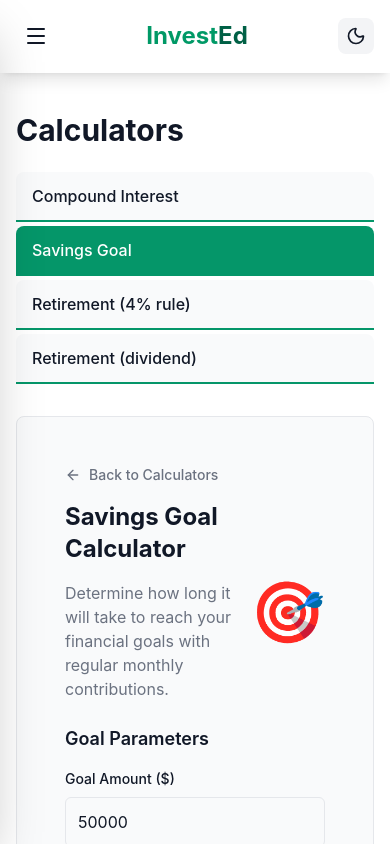
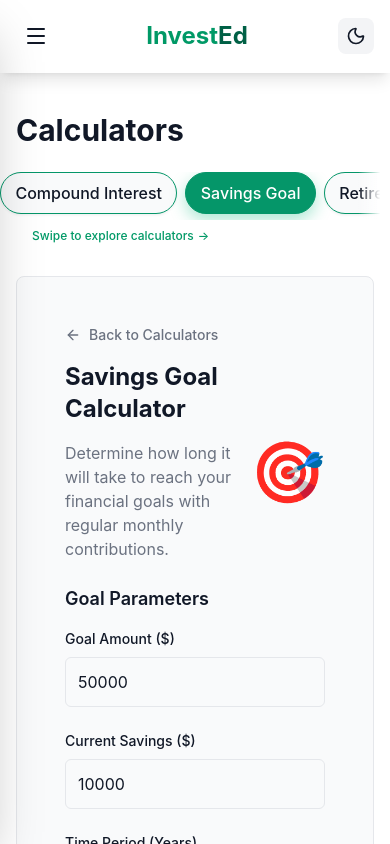
Before and after one commit to samuel-kar/invest-ed, a React (Vite) app in the folder frontend/: page /calculators/savings-goal in a window 390 px wide. Shown: the top 844 px of the page. Built offline with nearby package versions, Linux system fonts and the light colour scheme; no server answers.

Commit message:
change tab navigation, color and especially mobile view

```diff
--- a/frontend/src/routes/analysis.tsx
+++ b/frontend/src/routes/analysis.tsx
@@ -20,42 +20,37 @@ function AnalysisPage() {
 
         {/* Tab Navigation */}
         <div className="mb-8">
-          <nav className="tab-nav flex-col md:flex-row" role="tablist">
+          <div className="relative -mx-4 md:mx-0">
+            <nav className="tab-nav md:flex-wrap px-4 md:px-0" role="tablist">
               <Link
                 to="/analysis/ddm"
-              className="px-4 py-2.5 md:py-2 w-full md:w-auto rounded-lg md:rounded-t-lg md:rounded-b-none font-medium transition-colors duration-200"
-              style={{
-                backgroundColor: 'var(--bg-secondary)',
-                color: 'var(--text-primary)',
-                borderBottom: '2px solid var(--accent-color)',
-              }}
-              activeProps={{
-                style: {
-                  backgroundColor: 'var(--accent-color)',
-                  color: 'white',
-                },
-              }}
+                className="inline-flex items-center justify-center font-medium transition-colors duration-200 focus-visible:outline focus-visible:outline-2 focus-visible:outline-offset-2 focus-visible:outline-[var(--accent-color)]"
               >
                 DDM Analysis
               </Link>
               <Link
                 to="/analysis/chowder"
-              className="px-4 py-2.5 md:py-2 w-full md:w-auto rounded-lg md:rounded-t-lg md:rounded-b-none font-medium transition-colors duration-200"
-              style={{
-                backgroundColor: 'var(--bg-secondary)',
-                color: 'var(--text-primary)',
-                borderBottom: '2px solid var(--accent-color)',
-              }}
-              activeProps={{
-                style: {
-                  backgroundColor: 'var(--accent-color)',
-                  color: 'white',
-                },
-              }}
+                className="inline-flex items-center justify-center font-medium transition-colors duration-200 focus-visible:outline focus-visible:outline-2 focus-visible:outline-offset-2 focus-visible:outline-[var(--accent-color)]"
               >
                 Chowder Rule
               </Link>
             </nav>
+            <div
+              className="pointer-events-none absolute inset-y-0 right-0 w-8 md:hidden"
+              style={{
+                background:
+                  'linear-gradient(90deg, rgba(255,255,255,0) 0%, var(--bg-primary) 70%)',
+              }}
+              aria-hidden="true"
+            />
+          </div>
+          <div
+            className="mt-2 text-xs font-medium text-emerald-600 md:hidden flex items-center gap-1 px-4"
+            aria-hidden="true"
+          >
+            <span>Swipe to browse analyses</span>
+            <span>→</span>
+          </div>
         </div>
 
         {/* Tab Content */}
--- a/frontend/src/routes/calculators.tsx
+++ b/frontend/src/routes/calculators.tsx
@@ -20,76 +20,48 @@ function CalculatorsPage() {
 
         {/* Tab Navigation */}
         <div className="mb-8">
-          <nav className="tab-nav flex-col md:flex-row" role="tablist">
+          <div className="relative -mx-4 md:mx-0">
+            <nav className="tab-nav md:flex-wrap px-4 md:px-0" role="tablist">
               <Link
                 to="/calculators/CompoundInterest"
-              className="px-4 py-2.5 md:py-2 w-full md:w-auto rounded-lg md:rounded-t-lg md:rounded-b-none font-medium transition-colors duration-200"
-              style={{
-                backgroundColor: 'var(--bg-secondary)',
-                color: 'var(--text-primary)',
-                borderBottom: '2px solid var(--accent-color)',
-              }}
-              activeProps={{
-                style: {
-                  backgroundColor: 'var(--accent-color)',
-                  color: 'white',
-                },
-              }}
+                className="inline-flex items-center justify-center font-medium transition-colors duration-200 focus-visible:outline focus-visible:outline-2 focus-visible:outline-offset-2 focus-visible:outline-[var(--accent-color)]"
               >
               Compound Interest
             </Link>
               <Link
                 to="/calculators/savings-goal"
-              className="px-4 py-2.5 md:py-2 w-full md:w-auto rounded-lg md:rounded-t-lg md:rounded-b-none font-medium transition-colors duration-200"
-              style={{
-                backgroundColor: 'var(--bg-secondary)',
-                color: 'var(--text-primary)',
-                borderBottom: '2px solid var(--accent-color)',
-              }}
-              activeProps={{
-                style: {
-                  backgroundColor: 'var(--accent-color)',
-                  color: 'white',
-                },
-              }}
+                className="inline-flex items-center justify-center font-medium transition-colors duration-200 focus-visible:outline focus-visible:outline-2 focus-visible:outline-offset-2 focus-visible:outline-[var(--accent-color)]"
               >
               Savings Goal
             </Link>
               <Link
                 to="/calculators/retirement4percent"
-              className="px-4 py-2.5 md:py-2 w-full md:w-auto rounded-lg md:rounded-t-lg md:rounded-b-none font-medium transition-colors duration-200"
-              style={{
-                backgroundColor: 'var(--bg-secondary)',
-                color: 'var(--text-primary)',
-                borderBottom: '2px solid var(--accent-color)',
-              }}
-              activeProps={{
-                style: {
-                  backgroundColor: 'var(--accent-color)',
-                  color: 'white',
-                },
-              }}
+                className="inline-flex items-center justify-center font-medium transition-colors duration-200 focus-visible:outline focus-visible:outline-2 focus-visible:outline-offset-2 focus-visible:outline-[var(--accent-color)]"
               >
               Retirement (4% rule)
             </Link>
               <Link
                 to="/calculators/retirement-dividend"
-              className="px-4 py-2.5 md:py-2 w-full md:w-auto rounded-lg md:rounded-t-lg md:rounded-b-none font-medium transition-colors duration-200"
-              style={{
-                backgroundColor: 'var(--bg-secondary)',
-                color: 'var(--text-primary)',
-                borderBottom: '2px solid var(--accent-color)',
-              }}
-              activeProps={{
-                style: {
-                  backgroundColor: 'var(--accent-color)',
-                  color: 'white',
-                },
-              }}
+                className="inline-flex items-center justify-center font-medium transition-colors duration-200 focus-visible:outline focus-visible:outline-2 focus-visible:outline-offset-2 focus-visible:outline-[var(--accent-color)]"
               >
               Retirement (dividend)
             </Link>
             </nav>
+            <div
+              className="pointer-events-none absolute inset-y-0 right-0 w-8 md:hidden"
+              style={{
+                background: 'linear-gradient(90deg, rgba(255,255,255,0) 0%, var(--bg-primary) 70%)',
+              }}
+              aria-hidden="true"
+            />
+          </div>
+          <div
+            className="mt-2 text-xs font-medium text-emerald-600 md:hidden flex items-center gap-1 px-4"
+            aria-hidden="true"
+          >
+            <span>Swipe to explore calculators</span>
+            <span>→</span>
+          </div>
         </div>
 
         {/* Tab Content */}
--- a/frontend/src/routes/saved.tsx
+++ b/frontend/src/routes/saved.tsx
@@ -49,42 +49,36 @@ function SavedPage() {
 
         {/* Tab Navigation */}
         <div className="mb-8">
-          <nav className="tab-nav flex-col md:flex-row" role="tablist">
+          <div className="relative -mx-4 md:mx-0">
+            <nav className="tab-nav md:flex-wrap px-4 md:px-0" role="tablist">
               <Link
                 to="/saved/ddm"
-              className="px-4 py-2.5 md:py-2 w-full md:w-auto rounded-lg md:rounded-t-lg md:rounded-b-none font-medium transition-colors duration-200"
-              style={{
-                backgroundColor: 'var(--bg-secondary)',
-                color: 'var(--text-primary)',
-                borderBottom: '2px solid var(--accent-color)',
-              }}
-              activeProps={{
-                style: {
-                  backgroundColor: 'var(--accent-color)',
-                  color: 'white',
-                },
-              }}
+                className="inline-flex items-center justify-center font-medium transition-colors duration-200 focus-visible:outline focus-visible:outline-2 focus-visible:outline-offset-2 focus-visible:outline-[var(--accent-color)]"
               >
               DDM
             </Link>
               <Link
                 to="/saved/chowder"
-              className="px-4 py-2.5 md:py-2 w-full md:w-auto rounded-lg md:rounded-t-lg md:rounded-b-none font-medium transition-colors duration-200"
-              style={{
-                backgroundColor: 'var(--bg-secondary)',
-                color: 'var(--text-primary)',
-                borderBottom: '2px solid var(--accent-color)',
-              }}
-              activeProps={{
-                style: {
-                  backgroundColor: 'var(--accent-color)',
-                  color: 'white',
-                },
-              }}
+                className="inline-flex items-center justify-center font-medium transition-colors duration-200 focus-visible:outline focus-visible:outline-2 focus-visible:outline-offset-2 focus-visible:outline-[var(--accent-color)]"
               >
               Chowder rule
             </Link>
             </nav>
+            <div
+              className="pointer-events-none absolute inset-y-0 right-0 w-8 md:hidden"
+              style={{
+                background: 'linear-gradient(90deg, rgba(255,255,255,0) 0%, var(--bg-primary) 70%)',
+              }}
+              aria-hidden="true"
+            />
+          </div>
+          <div
+            className="mt-2 text-xs font-medium text-emerald-600 md:hidden flex items-center gap-1 px-4"
+            aria-hidden="true"
+          >
+            <span>Swipe to view saved tools</span>
+            <span>→</span>
+          </div>
         </div>
 
         {/* Tab Content */}
--- a/frontend/src/styles.css
+++ b/frontend/src/styles.css
@@ -63,16 +63,40 @@ code {
 /* Tab Navigation Styles */
 .tab-nav {
   display: flex;
-  gap: 0.25rem;
+  gap: 0.5rem;
+  overflow-x: auto;
+  scroll-snap-type: x mandatory;
+  padding-bottom: 0.35rem;
+  -ms-overflow-style: none;
+  scrollbar-width: none;
+}
+
+.tab-nav::-webkit-scrollbar {
+  display: none;
+}
+
+@media (min-width: 768px) {
+  .tab-nav {
+    flex-wrap: wrap;
+    overflow: visible;
+    scroll-snap-type: none;
+    padding-bottom: 0;
+  }
 }
 
 .tab-nav a {
-  padding: 0.75rem 1rem;
-  border-radius: 0.5rem 0.5rem 0 0;
+  flex-shrink: 0;
+  scroll-snap-align: start;
+  padding: 0.5rem 0.9rem;
+  border-radius: 999px;
   font-weight: 500;
   transition: all 0.2s ease;
   text-decoration: none;
-  border-bottom: 2px solid transparent;
+  border: 1px solid var(--accent-color);
+  background-color: var(--bg-secondary);
+  color: var(--text-primary);
+  box-shadow: 0 1px 3px rgba(15, 23, 42, 0.08);
+  white-space: nowrap;
 }
 
 .tab-nav a:hover {
@@ -82,7 +106,8 @@ code {
 .tab-nav a[aria-current='page'] {
   background-color: var(--accent-color);
   color: white;
-  border-bottom-color: var(--accent-color);
+  border-color: var(--accent-color);
+  box-shadow: 0 6px 16px rgba(16, 185, 129, 0.35);
 }
 
 .tab-content {
```
Lines whose indentation alone changed are shown as unchanged.
